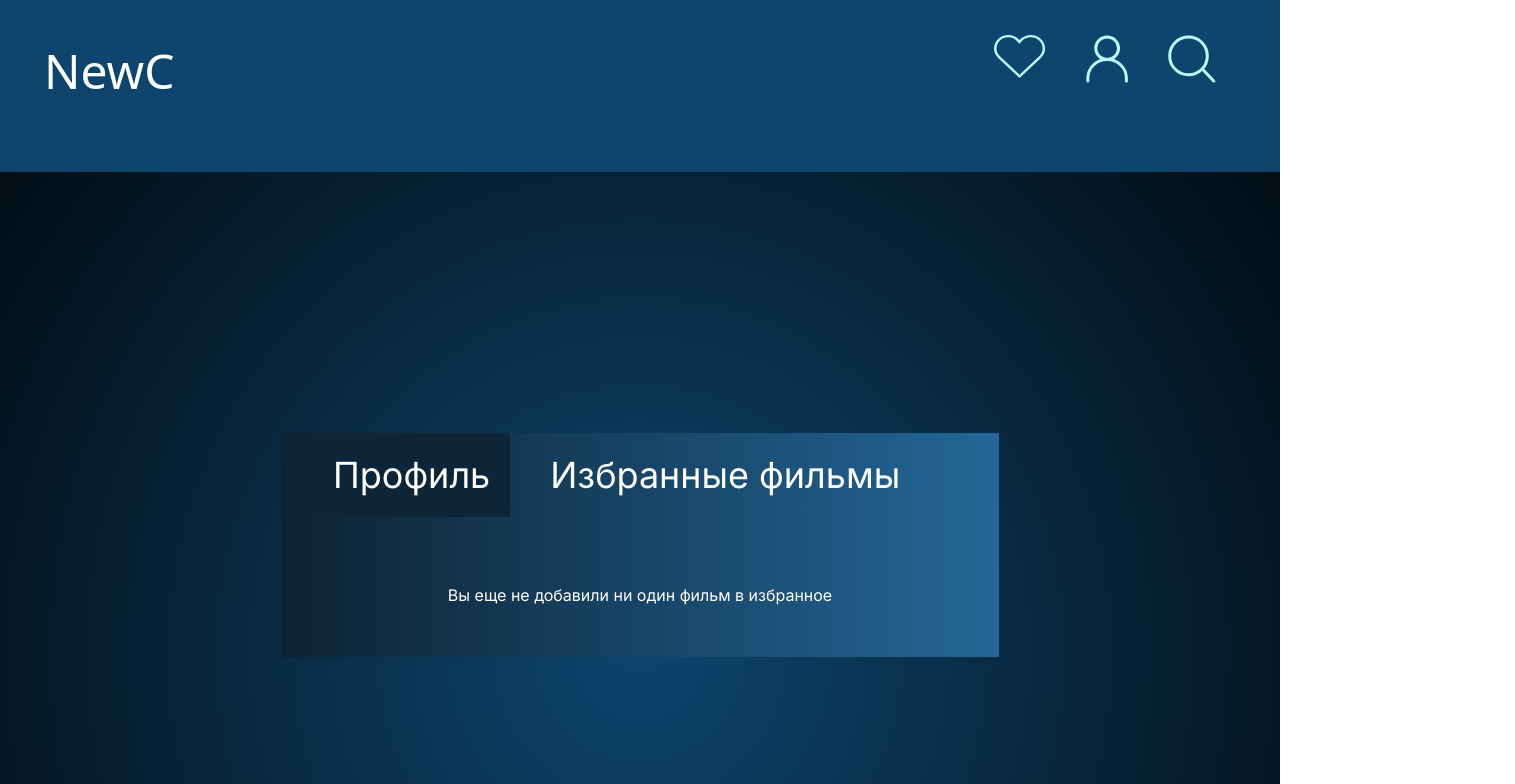
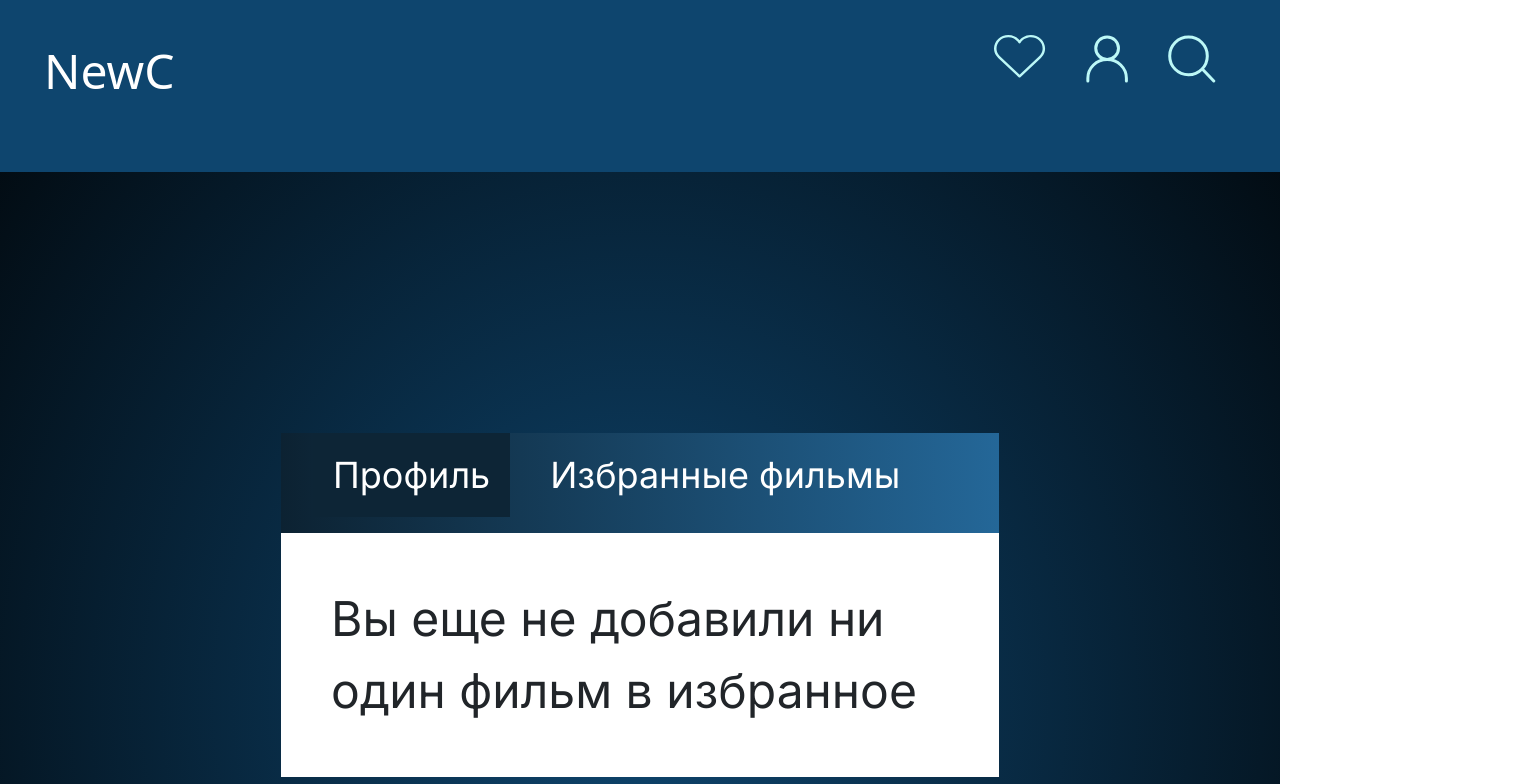
Before and after one commit to KipeTBest/bars-project, a React (Create React App) app: page /favorite in a window 1280 px wide. Shown: the top 784 px of the page, 1515 px wide, since content can reach past the window. Built offline with nearby package versions, Linux system fonts and the light colour scheme.

Commit message:
added a className for the tag

```diff
--- a/src/Components/Profile/styles/favoriteMovies.css
+++ b/src/Components/Profile/styles/favoriteMovies.css
@@ -75,9 +75,9 @@
     z-index: 1;
 }
 
-p {
+.errorInFavorites {
     padding: 50px;
-    color: white;
+    background-color: white;
     font-size: 48px;
     font-family: 'Inter', sans-serif;
     display: flex;
```
